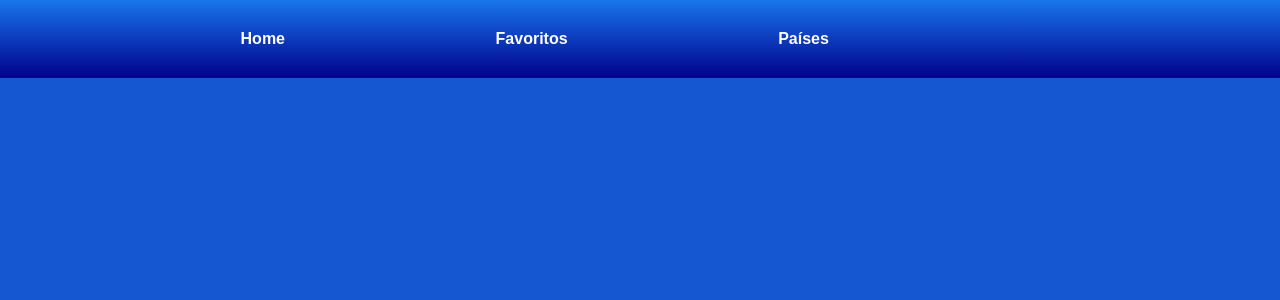
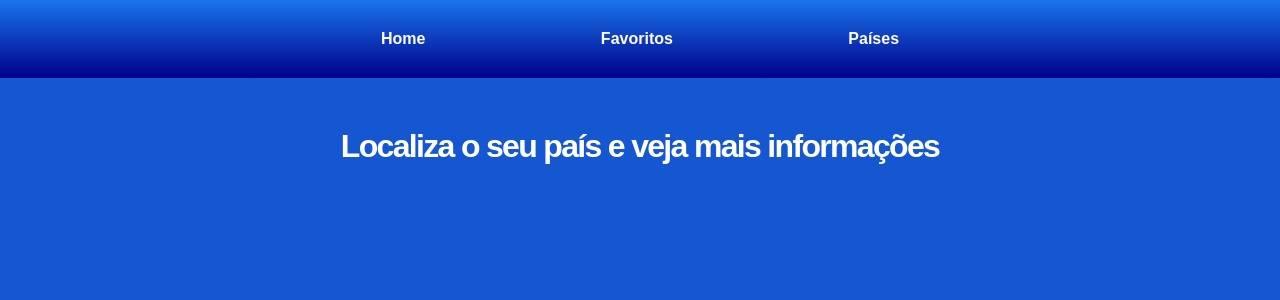
Before and after one commit to Jotilson/LocateCountries, a React (Vite) app: page / in a window 1280 px wide. Shown: the top 300 px of the page. Built offline with nearby package versions, Linux system fonts and the light colour scheme.

Commit message:
Home2
Apresentacao

```diff
--- a/src/App.jsx
+++ b/src/App.jsx
@@ -6,6 +6,8 @@ function App() {
   return (
     <>
     <AppRoutes/>
+
+
     </>
   )
 }
--- a/src/component/navBar.jsx
+++ b/src/component/navBar.jsx
@@ -4,6 +4,7 @@ function NavBar(){
 
     return(
         <nav>
+    <NavLink className='a' to='/home2'></NavLink>
     <NavLink className='a' to='/home'>Home</NavLink>
     <NavLink className='a' to='/favorite'>Favoritos</NavLink>
     <NavLink className='a' to='/lista'>Países</NavLink>
--- /dev/null
+++ b/src/pages/home2.jsx
@@ -0,0 +1,7 @@
+
+function Home2(){
+
+    return <h1>Localiza o seu país e veja mais informações</h1>;
+}
+
+export default Home2
--- a/src/pages/notFound.jsx
+++ b/src/pages/notFound.jsx
@@ -4,4 +4,4 @@ function NotFound(){
     return <h1>Página não encontrada</h1>
 }
 
-export default NotFound()
+export default NotFound
--- a/src/routes/appRoutes.jsx
+++ b/src/routes/appRoutes.jsx
@@ -4,16 +4,20 @@ import Lista from '../pages/lista'
 import Favorite from '../pages/favorite'
 import NavBar from '../component/navBar'
 import Detalhes from '../pages/detalhes'
+import Home2 from '../pages/home2'
+import NotFound from '../pages/notFound'
 function AppRoutes(){
 
     return(
         <>
          <NavBar/>
     <Routes>
+<Route path='/' element={<Home2/>}/>
   <Route path='/home' element={<Home/>}/>
   <Route path='/favorite' element={<Favorite/>}/>
  <Route path='/lista' element={<Lista/>}/>
 <Route path='/detalhes/:country' element={<Detalhes/>}/>
+<Route path='*' element={<NotFound/>}/>
 
     </Routes>
         </>
```
